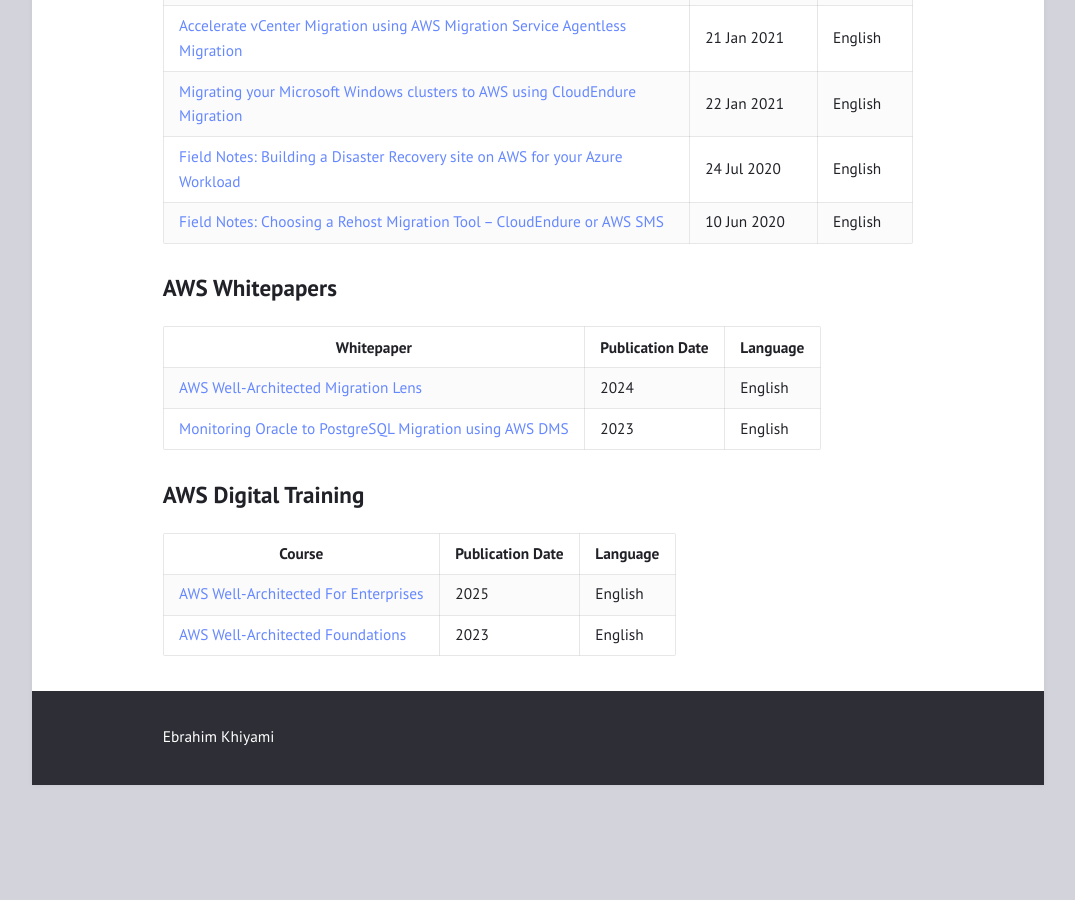
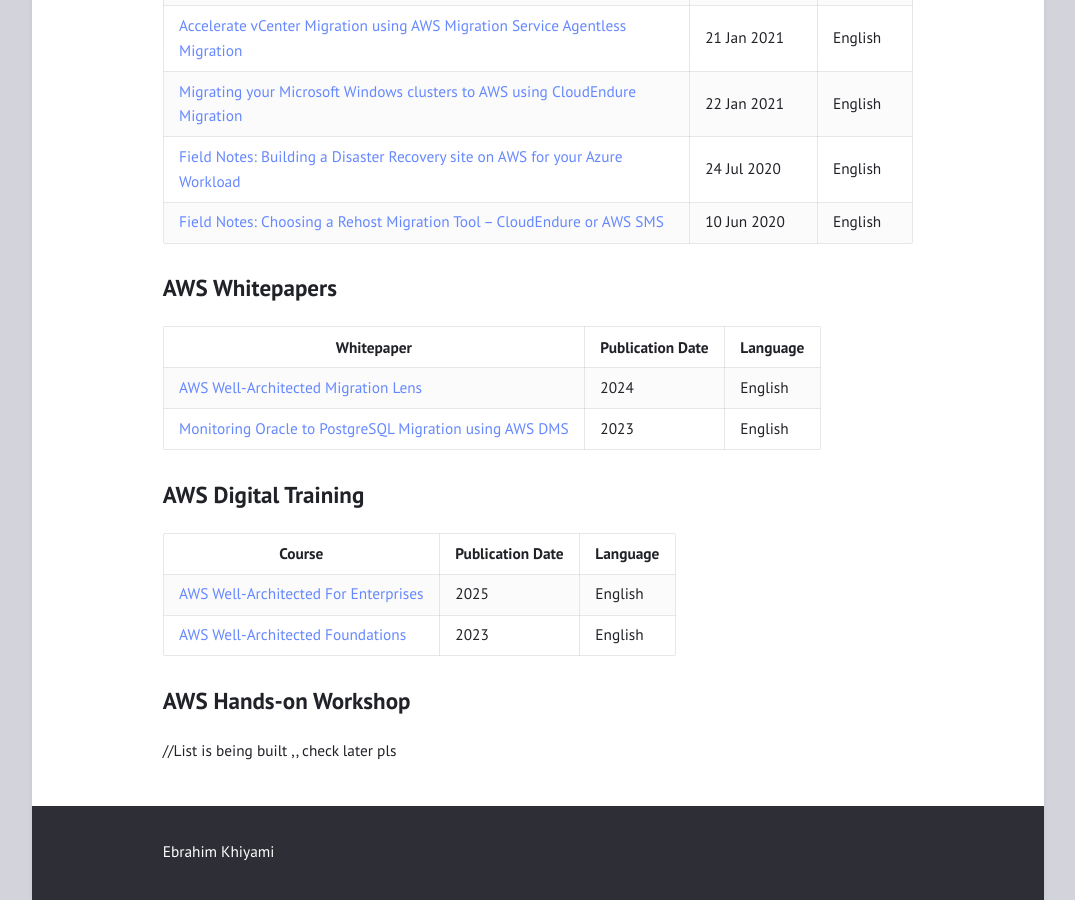
Before and after one commit to ekhiyami/ekhiyami.github.io, a Jekyll site: the page built from publications.md, in a window 1280 px wide and 900 px high, scrolled down 1473 px. Shown: the whole window, without its empty margins (102-1177 px from the left). Built offline with Jekyll 4.4.1, drawn with Linux system fonts in a browser that asks for light colours; before the commit the page ends 2258 px from its top, so only the background shows below that.

Commit message:
Update publications.md

```diff
--- a/publications.md
+++ b/publications.md
@@ -52,3 +52,9 @@
 | -------------------------------------------------------------------------------------------- | ------------------ | -------- |
 | [AWS Well-Architected For Enterprises](https://explore.skillbuilder.aws/learn/courses/21868/aws-flash-well-architected-for-enterprises) | 2025             | English  |
 | [AWS Well-Architected Foundations](https://explore.skillbuilder.aws/learn/courses/108/aws-well-architected-foundations) | 2023             | English  |
+
+
+
+## AWS Hands-on Workshop
+
+//List is being built ,, check later pls
```
